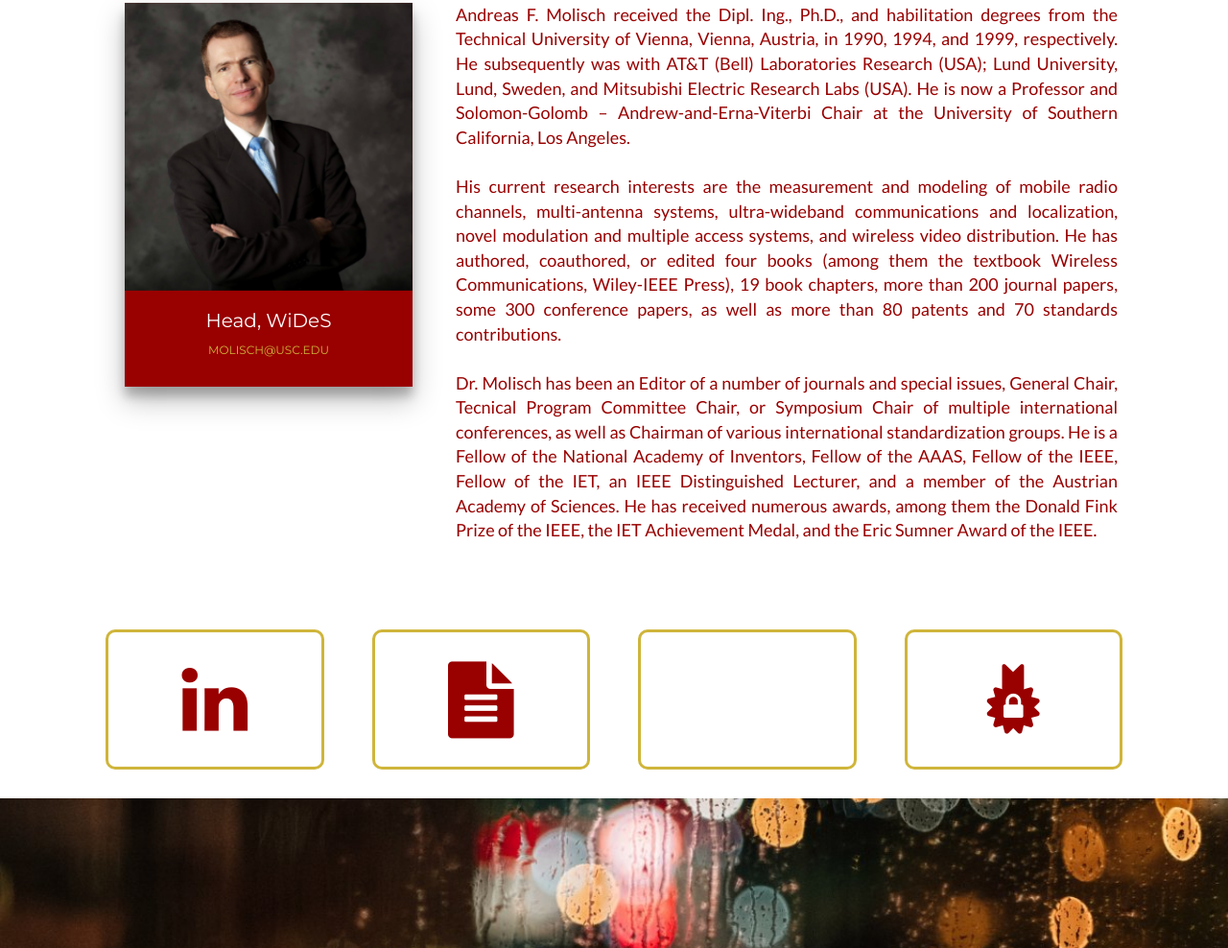
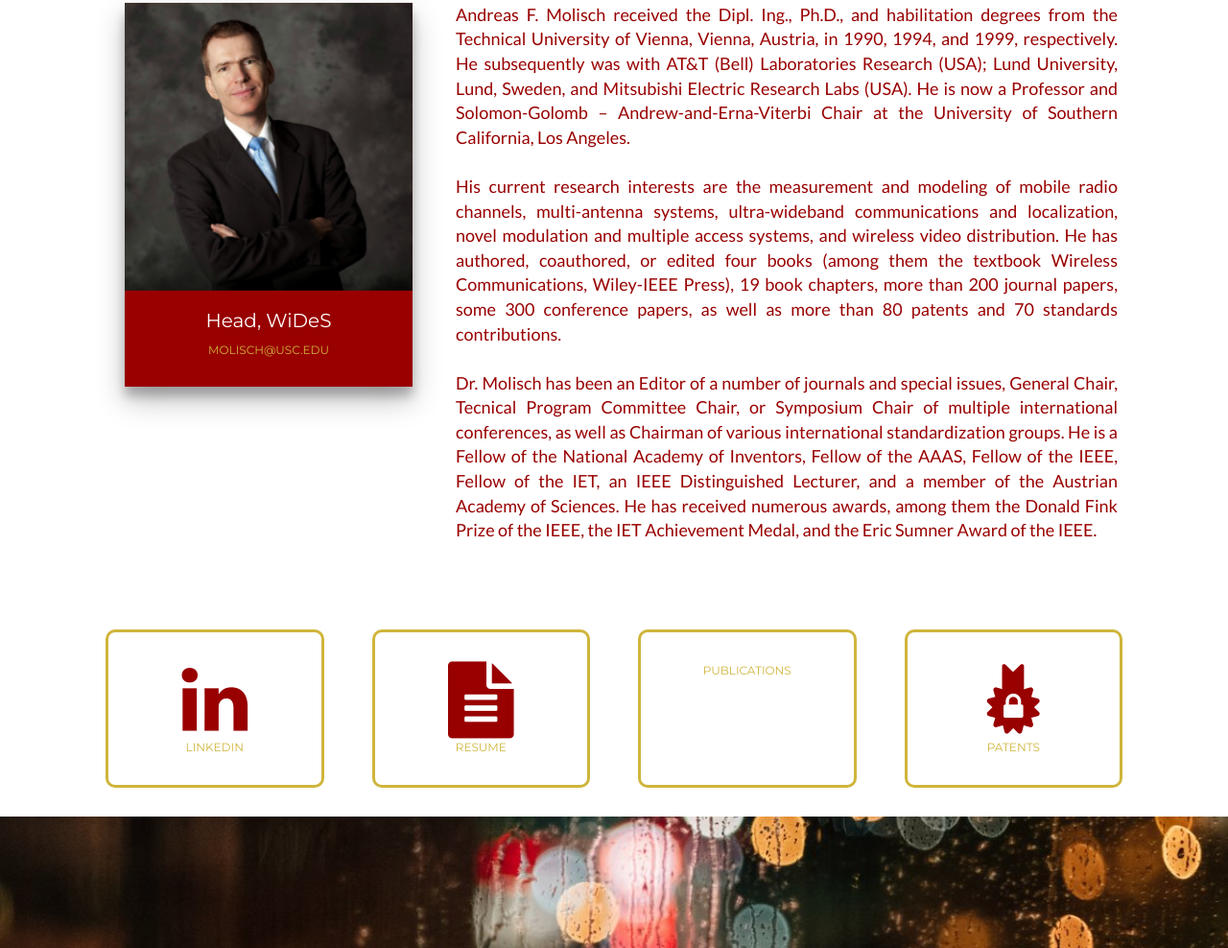
Before and after one commit to aayushkh/wides-usc-2k17, a plain HTML site: page founder.html in a window 1280 px wide. Shown: the part 168-1156 px from the top of the page at 96% size. Drawn offline with nearby package versions, Linux system fonts and the light colour scheme; some icons are missing.

Commit message:
5/14 commit

```diff
--- a/founder.html
+++ b/founder.html
@@ -78,12 +78,15 @@
 <div class="grid founder">
 	<a class="segment one" target="_blank" href="https://www.linkedin.com/in/andreas-molisch-6b88a11/">
   		<span class="fa fa-linkedin fa-5x"></span>
+  		<h5>LinkedIn</h5>
   	</a>
 	<a class="segment two" target="_blank" href="Founder/CV.pdf">
   		<span><i class="fa fa-file-text fa-5x"></i></span>
+  		<h5>Resume</h5>
   	</a>
 		<a class="segment three" target="_blank" href="https://scholar.google.com/citations?user=W0wwrucAAAAJ">
 		<i class="ai ai-google-scholar ai-5x"></i>
+  		<h5>Publications</h5>
 	</a>
 		<a class="segment four" target="_blank" href="Founder/Publications.pdf">
 	<span class="fa fa-stack fa-2x fa-margin-top">
@@ -91,6 +94,7 @@
 	    <i class="fa fa-certificate fa-stack-2x"></i>
 	    <i class="fa fa-lock fa-stack-1x fa-inverse"></i>
 	</span>
+  		<h5>Patents</h5>
 	</a>
 </div>
 
```
